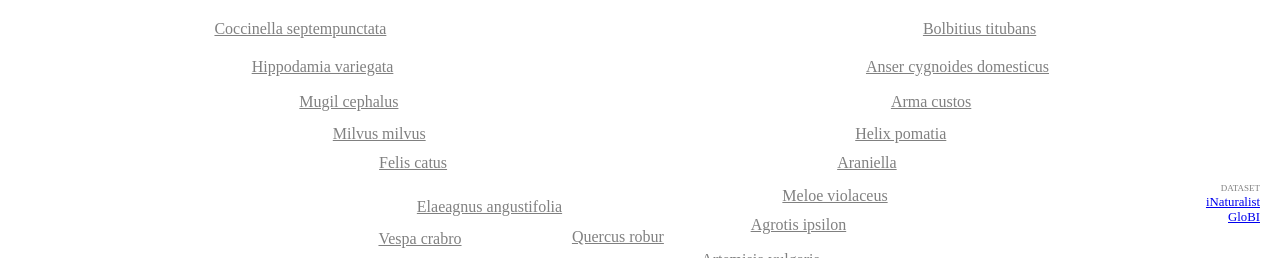
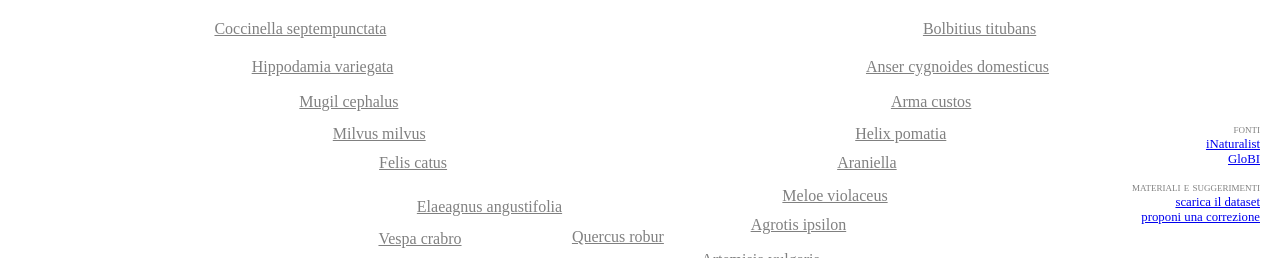
Before and after one commit to zetalcontrario/ilcosmo, a plain HTML site: page index.html in a window 1280 px wide. Shown: the part 542-800 px from the top of the page. Drawn offline with nearby package versions, Linux system fonts and the light colour scheme.

Commit message:
aggiunta sezione materiali e suggerimenti

```diff
--- a/index.html
+++ b/index.html
@@ -23,10 +23,18 @@
     <!-- Pannello informazioni dataset -->
     <aside class="dataset-info">
       <p>
-        <span style="font-variant: small-caps;">dataset</span><br>
-        <a href="https://www.inaturalist.org" target="_blank" rel="noopener">iNaturalist</a><br>
-        <a href="https://www.globalbioticinteractions.org" target="_blank" rel="noopener">GloBI</a>
-      </p>
+  <span style="font-variant: small-caps;">fonti</span><br>
+  <a href="https://www.inaturalist.org" target="_blank" rel="noopener">iNaturalist</a><br>
+  <a href="https://www.globalbioticinteractions.org" target="_blank" rel="noopener">GloBI</a>
+</p>
+
+<p style="margin-top: 0.5em;">
+  <span style="font-variant: small-caps;">materiali e suggerimenti</span><br>
+  <a href="interazioni.csv" download>scarica il dataset</a><br>
+  <a href="https://forms.gle/gREWATcPTwPgda9GA" target="_blank" rel="noopener">proponi una correzione</a>
+</p>
+
+
     </aside>
 
     <!-- Controlli toggle -->
```
